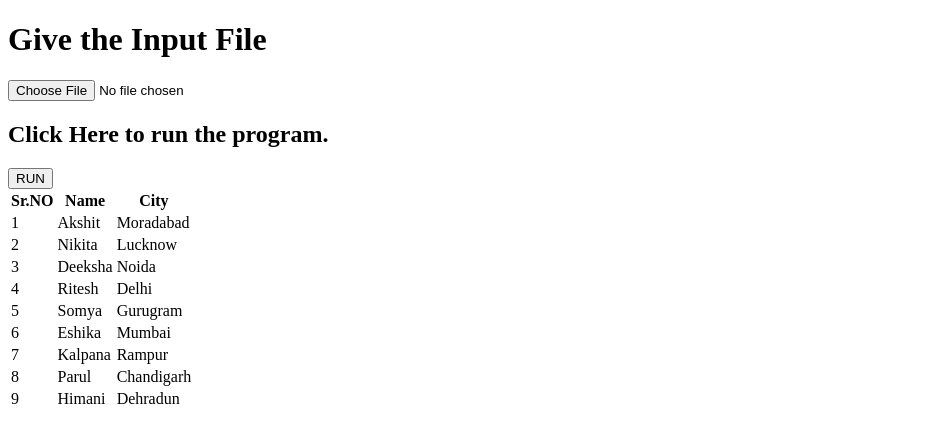
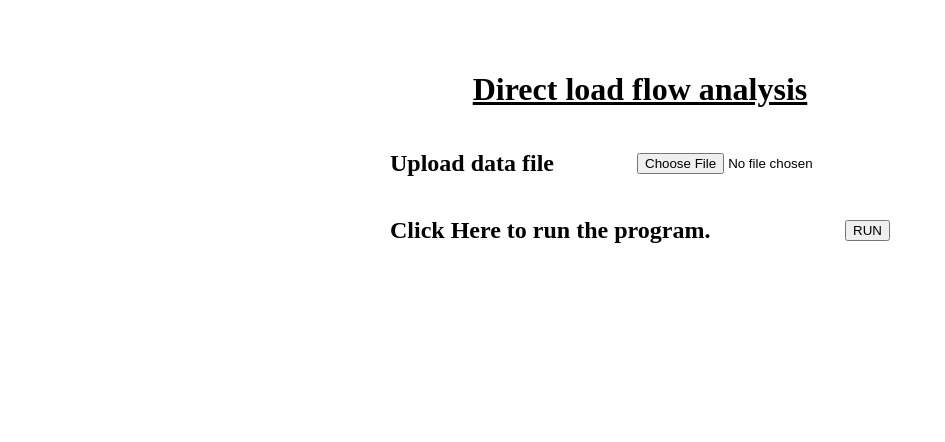
Before and after one commit to SuryanshBisht/PoDSA_frontend, a React (Create React App) app: page / in a window 1280 px wide. Shown: the top 442 px of the page, without its empty margins (0-945 px from the left). Built offline with nearby package versions, Linux system fonts and the light colour scheme.

Commit message:
table-component-added

```diff
--- a/package.json
+++ b/package.json
@@ -1,7 +1,7 @@
 {
   "name": "iop",
   "version": "0.1.0",
-  "proxy" : "http://localhost:5000",
+  "proxy": "http://localhost:5000",
   "private": true,
   "dependencies": {
     "@testing-library/jest-dom": "^5.16.5",
--- /dev/null
+++ b/src/App.css
@@ -0,0 +1,8 @@
+.home{
+	margin: 50px;
+/*	height : 1000px;*/
+	/*display : flex;
+	flex-direction: column;
+	justify-content: center;
+	align-items: center;*/
+}
--- a/src/App.js
+++ b/src/App.js
@@ -1,69 +1,15 @@
 import React from "react";
 import ParseExcell from "./Components/parseExcell.js";
 import Table from "./Components/table.js"
+import './App.css'
 
 
 function App() {
-  const data = [
-
-    {
-        "id":1,
-        "name":"Akshit",
-        "city":"Moradabad"
-    },
-
-    {
-        "id":2,
-        "name":"Nikita",
-        "city":"Lucknow"
-    },
-
-    {
-        "id":3,
-        "name":"Deeksha",
-        "city":"Noida"
-    },
-
-    {
-        "id":4,
-        "name":"Ritesh",
-        "city":"Delhi"
-    },
-
-    {
-        "id":5,
-        "name":"Somya",
-        "city":"Gurugram"
-    },
-
-    {
-        "id":6,
-        "name":"Eshika",
-        "city":"Mumbai"
-    },
-    {
-        "id":7,
-        "name":"Kalpana",
-        "city":"Rampur"
-    },
-
-    {
-        "id":8,
-        "name":"Parul",
-        "city":"Chandigarh"
-    },
-
-    {
-        "id":9,
-        "name":"Himani",
-        "city":"Dehradun"
-    }
-];
-
   return (
     <>
-   <ParseExcell/>
-   <Table jsonData = {data} />
+    <div className = 'home'>
+    <ParseExcell/>
+    </div>
     </>
   );
 }
--- /dev/null
+++ b/src/Components/parseExcell.css
@@ -0,0 +1,12 @@
+.container{
+	display: flex;
+	flex-direction: column;
+	justify-content: center;
+	align-items:  center;
+}
+.row{
+	width : 500px;
+	display: flex;
+	justify-content: space-between;
+	align-items: center;
+}
--- a/src/Components/parseExcell.js
+++ b/src/Components/parseExcell.js
@@ -1,11 +1,18 @@
-import React , {useState, useEffect} from "react"
+import React  from "react"
 import * as XLSX from 'xlsx/xlsx.js';
-import Table from './table.js'
+import {useState} from 'react'
+
+import Table from './table.js';
+import './parseExcell.css';
 
 const ParseExcell = () => {
+  // const [table, setTable] = useState(false);
+  const [data, setData] = useState(-1);
+  let jsonData;
+  // let data;
+  // let vm,va;
 
-  let jsonData;
-  const baseUrl = 'http://localhost:3000/'
+    const baseUrl = 'http://localhost:3000/'
     const handleFile = async (e) => {
         const file = e.target.files[0];
         const data = await file.arrayBuffer();
@@ -24,18 +31,44 @@ const ParseExcell = () => {
           },
           body: JSON.stringify({parcel: jsonData})
         })
-        console.log(res)
+        let d = await res.json();
+        d = JSON.parse(d);
+        setData(d);
+        // console.log(data);
+        // console.log(data.Voltage_magnitude);
+        // console.log(data.Voltage_magnitude.V2);
+
+        // Object.entries(data).map(entry => {
+        //     let key = entry[0];
+        //     let value = entry[1];
+        //     console.log(key, value);
+        // });
+
+        // Object.entries(data.Voltage_magnitude).map(entry => {
+        //     let key = entry[0];
+        //     let value = entry[1];
+        //     console.log(key, value);
+        // });
     }
 
     return (
-        <div>
+      <>
+        <div className = 'container'>
+        <h1><u>Direct load flow analysis</u></h1>
 
-        <h1>Give the Input File</h1>
+        <div className = 'row'>
+        <h2>Upload data file </h2>
         <input type="file" onChange={(e) => handleFile(e)}/>
+        </div>
+
+        <div className = 'row'>
         <h2>Click Here to run the program.</h2>
         <button onClick={() => runPythonScript() }>RUN</button>
-
         </div>
+        <br/><br/>
+        <Table jsonData = {data}/>
+        </div>
+      </>
     );
   }
 
--- /dev/null
+++ b/src/Components/result.js
@@ -0,0 +1,3 @@
+let es = new EvenSource('/');
+
+es.addEventListner()
--- /dev/null
+++ b/src/Components/table.css
@@ -0,0 +1,25 @@
+.table-container{
+	display:  flex;
+}
+
+.col{
+	display: flex;
+	flex-direction : column;
+}
+
+.col-1{
+/*	width: 100px;*/
+}
+
+.heading{
+	font-weight: 200;
+	font-size: 20px;
+}
+
+.cell{
+	padding : 5px;
+	border : 1px solid black;
+	display: flex;
+	justify-content: center;
+	align-items : center;
+}
--- a/src/Components/table.js
+++ b/src/Components/table.js
@@ -1,39 +1,77 @@
-import React, {useState} from 'react';
-const Table = (props) => {
+import React from 'react';
+import './table.css';
 
 
-   const DisplayData = props.jsonData.map(
-        (info)=>{
-            return(
-                <tr>
-                    <td>{info.id}</td>
-                    <td>{info.name}</td>
-                    <td>{info.city}</td>
-                </tr>
+const Table = (props) => {
+    if(Object.keys(props.jsonData).length === 0) return <div>  </div>
+    let data = props.jsonData;
+    return(
+        <>
+        <div className = 'table-container'>
+        <div className = 'col col-1' key = {"1"}>
+        <div className = 'heading cell'>
+        Bus Number
+        </div>
+        {
+           Object.entries(data.Voltage_magnitude).map(
+                (entry) => {
+                    let v = entry[0];
+                 return(
+                    <>
+                    <div className = 'cell' key = {v}>
+                        <div>{v}</div>
+                    </div>
+                    </>
+                    );
+                }
             )
         }
+        </div>
+
+        <div className = 'col' key = {"2"}>
+        <div className = 'heading cell'>
+        Voltage magnitude(V)
+        </div>
+        {
+           Object.entries(data.Voltage_magnitude).map(
+                (entry) => {
+                    let v = entry[0];
+                    let val = entry[1];
+                    return(
+                    <>
+                        <div className = 'cell'  key = {v}>
+                        <div>{val}</div>
+                    </div>
+                    </>
+                    );
+                }
+            )
+        }
+        </div>
+
+        <div className = 'col' key = {"3"}>
+        <div className = 'heading cell'>
+        Voltage angle(radians)
+        </div>
+        {
+           Object.entries(data.Voltage_angle).map(
+                (entry) => {
+                    let v = entry[0];
+                    let val = entry[1];
+                    return(
+                    <>
+                      <div className = 'cell'  key = {v}>
+                        <div>{val}</div>
+                    </div>
+                    </>
+                    );
+                }
+            )
+        }
+        </div>
+        </div>
+        </>
     )
-
-    return(
-        <div>
-            <table class="table table-striped">
-                <thead>
-                    <tr>
-                    <th>Sr.NO</th>
-                    <th>Name</th>
-                    <th>City</th>
-                    </tr>
-                </thead>
-                <tbody>
-
-
-                    {DisplayData}
-
-                </tbody>
-            </table>
-
-        </div>
-  )
 }
 
 export default Table;
```
Also changed, not shown: 1 other file (tests, documents, lock files or other folders).
